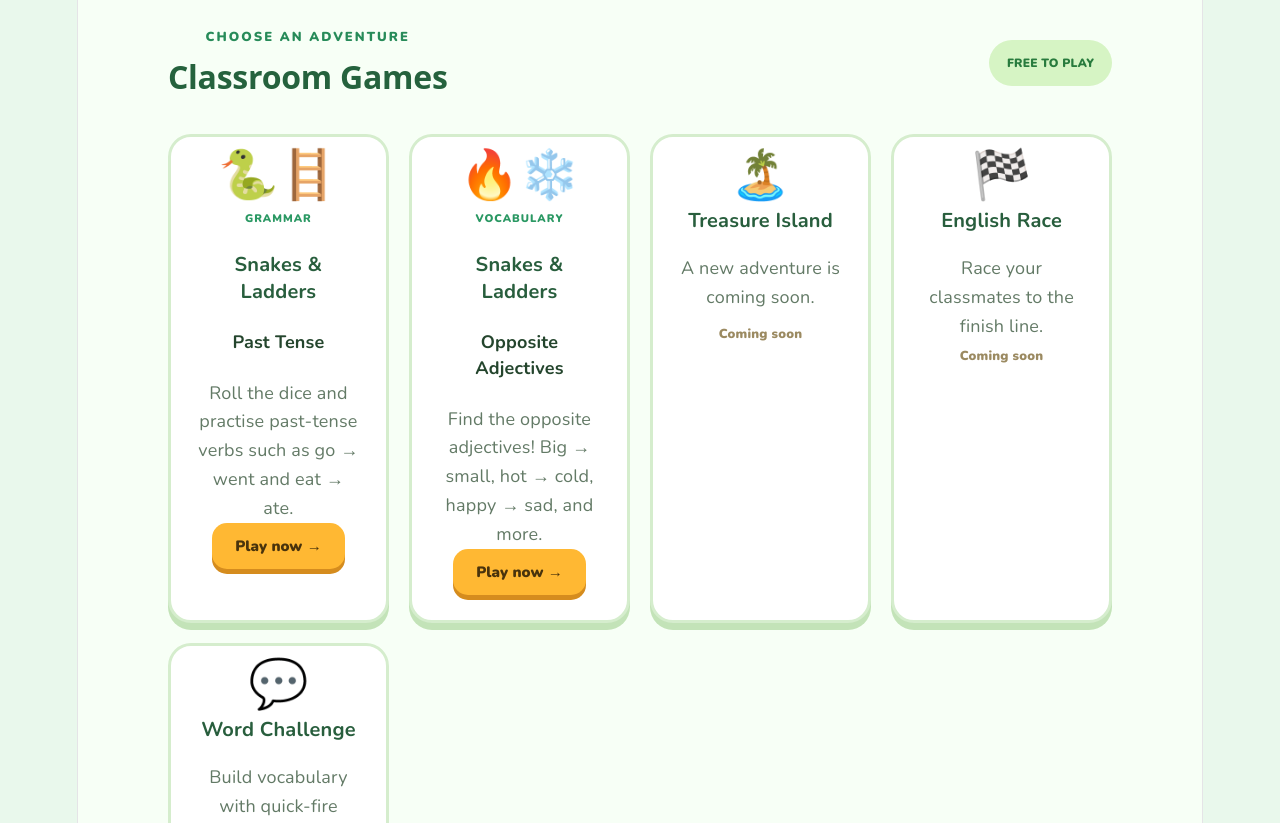
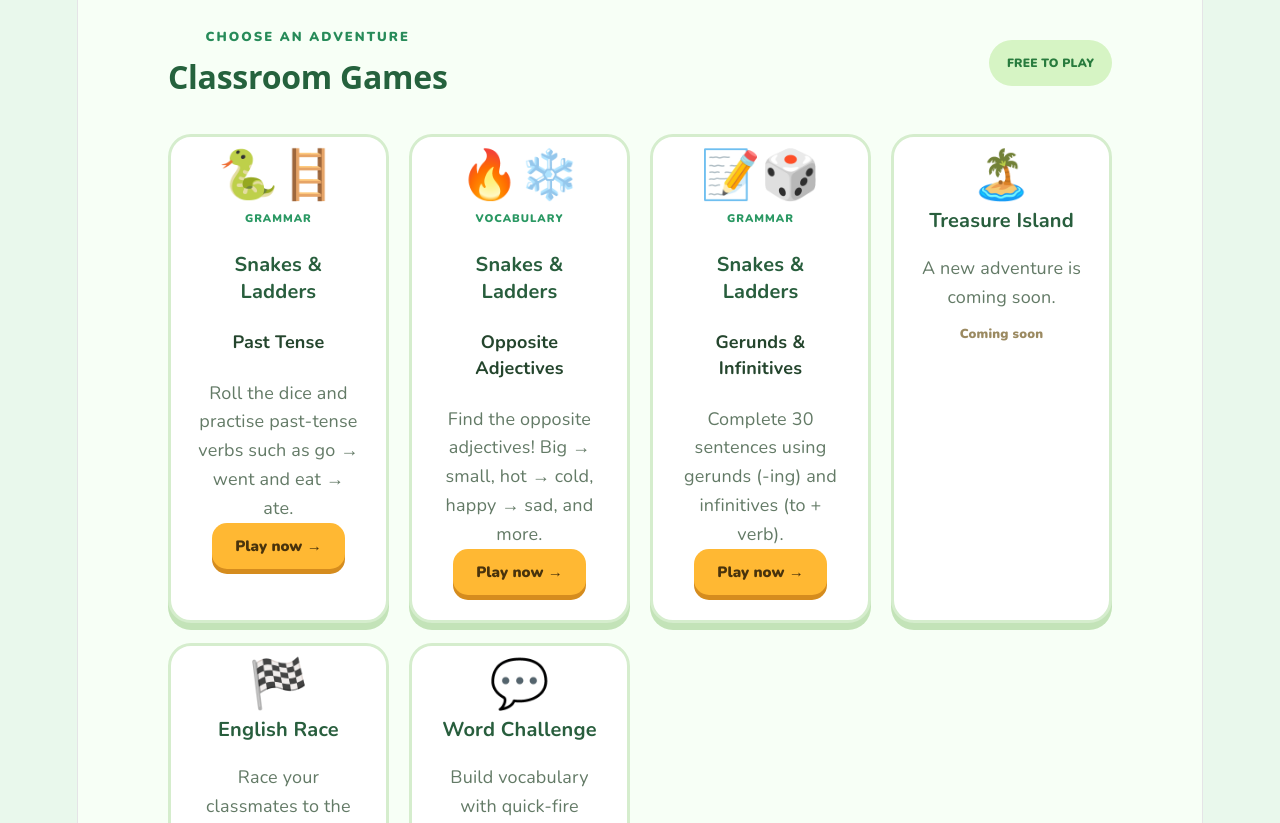
Before and after one commit to joshuah4591-dot/English-game-hub, a React (Vite) app: page / in a window 1280 px wide. Shown: the part 600-1423 px from the top of the page. Built offline with nearby package versions, Linux system fonts and the light colour scheme.

Commit message:
Add Gerunds and Infinitives game

```diff
--- a/src/App.jsx
+++ b/src/App.jsx
@@ -2,7 +2,9 @@
 import { useEffect, useRef, useState } from 'react'
 import './App.css'
 
+// ==================================================
 // GAME TOPICS
+// ==================================================
 
 const gameTopics = {
   pastTense: {
@@ -51,14 +53,78 @@ const gameTopics = {
       'cheap', 'unhealthy', 'careless',
       'boring', 'selfish'
     ]
+  },
+
+  gerundsInfinitives: {
+    title: 'Gerunds & Infinitives',
+    subtitle: 'Complete the sentence!',
+    question: 'Complete the sentence:',
+    instruction: 'Complete the sentence',
+    words: [
+      'Want', 'Enjoy', 'Decide', 'Finish', 'Hope',
+      'Avoid', 'Promise', 'Keep', 'Need', 'Suggest',
+      'Agree', 'Miss', 'Plan', 'Practise', 'Refuse',
+      'Dislike', 'Offer', 'Consider', 'Expect', 'Admit',
+      'Choose', 'Discuss', 'Manage', 'Imagine',
+      'Learn', 'Recommend', 'Wish', 'Mind',
+      'Prepare', 'Risk'
+    ],
+    sentences: [
+      'I want ______ (play) football.',
+      'She enjoys ______ (dance).',
+      'He decided ______ (leave) early.',
+      'They finished ______ (eat) dinner.',
+      'We hope ______ (win) the game.',
+      'I avoid ______ (run) in the rain.',
+      'She promised ______ (help) me.',
+      'He keeps ______ (talk) in class.',
+      'I need ______ (study) tonight.',
+      'They suggested ______ (walk) home.',
+      'She agreed ______ (come) with us.',
+      'I miss ______ (play) with my friends.',
+      'He plans ______ (travel) to Japan.',
+      'We practised ______ (sing) the song.',
+      'She refused ______ (answer) the question.',
+      'He dislikes ______ (cook).',
+      'I offered ______ (carry) the bag.',
+      'They considered ______ (move) house.',
+      'I expect ______ (pass) the test.',
+      'She admitted ______ (lie) to her teacher.',
+      'We chose ______ (stay) at home.',
+      'They discussed ______ (go) to the beach.',
+      'He managed ______ (finish) his homework.',
+      'Can you imagine ______ (fly) in space?',
+      'I learned ______ (swim) last year.',
+      'She recommended ______ (visit) the museum.',
+      'I wish ______ (see) you again.',
+      'Would you mind ______ (open) the window?',
+      'They prepared ______ (leave) early.',
+      'He risks ______ (lose) his money.'
+    ],
+    answers: [
+      'to play', 'dancing', 'to leave', 'eating',
+      'to win', 'running', 'to help', 'talking',
+      'to study', 'walking', 'to come', 'playing',
+      'to travel', 'singing', 'to answer', 'cooking',
+      'to carry', 'moving', 'to pass', 'lying',
+      'to stay', 'going', 'to finish', 'flying',
+      'to swim', 'visiting', 'to see', 'opening',
+      'to leave', 'losing'
+    ]
   }
 }
+
+// ==================================================
+// GAME SETTINGS
+// ==================================================
 
 const STEP_TIME = 550
 const ROLL_TIME = 1500
 
+// ==================================================
 // SNAKES AND LADDERS
-// Same positions and images as your current game.
+// SAME POSITIONS AS BEFORE
+// ==================================================
 
 const connections = [
   { type: 'ladder', from: 5, to: 12 },
@@ -106,7 +172,9 @@ const connectionAt = Object.fromEntries(
   connections.map(item => [item.from, item])
 )
 
+// ==================================================
 // BOARD NUMBERING
+// ==================================================
 
 const boardRows = Array.from({ length: 5 }, (_, index) => {
   const row = 4 - index
@@ -130,7 +198,10 @@ function centerOf(number) {
   }
 }
 
+// ==================================================
 // BOARD ART
+// WOODEN LADDERS AND SNAKE IMAGES
+// ==================================================
 
 function BoardArt() {
   return (
@@ -163,6 +234,7 @@ function BoardArt() {
           const py = dx / len
 
           const railWidth = 8
+
           const stepCount = Math.max(
             3,
             Math.floor(len / 25)
@@ -170,6 +242,8 @@ function BoardArt() {
 
           return (
             <g key={from}>
+              {/* Dark wooden outlines */}
+
               {[-railWidth, railWidth].map(offset => (
                 <line
                   key={`outline-${offset}`}
@@ -183,6 +257,8 @@ function BoardArt() {
                 />
               ))}
 
+              {/* Light wooden rails */}
+
               {[-railWidth, railWidth].map(offset => (
                 <line
                   key={`rail-${offset}`}
@@ -195,6 +271,8 @@ function BoardArt() {
                   strokeLinecap="round"
                 />
               ))}
+
+              {/* Wooden ladder rungs */}
 
               {Array.from(
                 { length: stepCount },
@@ -219,6 +297,8 @@ function BoardArt() {
           )
         })}
 
+      {/* Cartoon snake images */}
+
       {connections
         .filter(c => c.type === 'snake')
         .map(c => (
@@ -239,7 +319,9 @@ function BoardArt() {
   )
 }
 
-// REAL 3D DICE
+// ==================================================
+// 3D ROLLING DICE
+// ==================================================
 
 function Dice3D({ value, rolling }) {
   const rotations = {
@@ -296,13 +378,12 @@ function Dice3D({ value, rolling }) {
   )
 }
 
-// ANIMATED ANSWER CELEBRATION
+// ==================================================
+// ANSWER CELEBRATION
+// WORKS WITH ALL THREE GAME TOPICS
+// ==================================================
 
-function AnswerCelebration({
-  question,
-  topic,
-  onClose
-}) {
+function AnswerCelebration({ question, topic, onClose }) {
   const confettiColors = [
     '#ffd700',
     '#ff6b6b',
@@ -310,6 +391,12 @@ function AnswerCelebration({
     '#60a5fa',
     '#c084fc'
   ]
+
+  const originalQuestion = topic.sentences
+    ? topic.sentences[question - 1]
+    : topic.words[question - 1]
+
+  const correctAnswer = topic.answers[question - 1]
 
   return (
     <div
@@ -367,7 +454,7 @@ function AnswerCelebration({
         </div>
 
         <div className="celebration-original">
-          {topic.words[question - 1]}
+          {originalQuestion}
         </div>
 
         <div className="celebration-arrow">
@@ -380,7 +467,7 @@ function AnswerCelebration({
           </div>
 
           <div className="celebration-answer">
-            {topic.answers[question - 1]}
+            {correctAnswer}
           </div>
         </div>
 
@@ -399,10 +486,13 @@ function AnswerCelebration({
   )
 }
 
+// ==================================================
 // MAIN APPLICATION
+// ==================================================
 
 export default function App() {
   const [page, setPage] = useState('home')
+
   const [gameType, setGameType] = useState('pastTense')
 
   const topic = gameTopics[gameType]
@@ -424,6 +514,7 @@ export default function App() {
   )
 
   const [winner, setWinner] = useState(null)
+
   const timers = useRef([])
 
   const busy =
@@ -431,6 +522,10 @@ export default function App() {
     moving ||
     question !== null ||
     winner !== null
+
+  // ----------------------------------------------
+  // TIMER MANAGEMENT
+  // ----------------------------------------------
 
   function schedule(fn, ms) {
     const id = setTimeout(fn, ms)
@@ -447,6 +542,10 @@ export default function App() {
       timers.current.forEach(clearTimeout)
     }
   }, [])
+
+  // ----------------------------------------------
+  // RESET GAME
+  // ----------------------------------------------
 
   function resetGame() {
     cancelTimers()
@@ -467,11 +566,31 @@ export default function App() {
     setMessage('Team 1, roll the dice to begin!')
   }
 
+  // ----------------------------------------------
+  // SELECT A GAME FROM THE HOMEPAGE
+  // ----------------------------------------------
+
   function startGame(type) {
     resetGame()
     setGameType(type)
     setPage('game')
   }
+
+  // ----------------------------------------------
+  // CREATE THE QUESTION MESSAGE
+  // ----------------------------------------------
+
+  function getQuestionMessage(square) {
+    if (topic.sentences) {
+      return topic.sentences[square - 1]
+    }
+
+    return `${topic.instruction} "${topic.words[square - 1]}"!`
+  }
+
+  // ----------------------------------------------
+  // ROLL DICE AND MOVE ONE SQUARE AT A TIME
+  // ----------------------------------------------
 
   function rollDice() {
     if (busy) return
@@ -488,13 +607,15 @@ export default function App() {
     schedule(() => {
       setRolling(false)
 
-      // Handle a roll at the end of the board.
+      // If already at square 30, ask the final question.
       if (destination === current) {
         setQuestion(current)
         setAnswerPopup(false)
+
         setMessage(
-          `${teams[turn].name}, ${topic.instruction.toLowerCase()} "${topic.words[current - 1]}"!`
+          `${teams[turn].name}, ${getQuestionMessage(current)}`
         )
+
         return
       }
 
@@ -521,7 +642,7 @@ export default function App() {
               setAnswerPopup(false)
 
               setMessage(
-                `${teams[turn].name}, ${topic.instruction.toLowerCase()} "${topic.words[square - 1]}"!`
+                `${teams[turn].name}, ${getQuestionMessage(square)}`
               )
             }, STEP_TIME)
           }
@@ -529,6 +650,10 @@ export default function App() {
       }
     }, ROLL_TIME)
   }
+
+  // ----------------------------------------------
+  // CORRECT OR INCORRECT ANSWER
+  // ----------------------------------------------
 
   function finishTurn(correct) {
     if (
@@ -566,7 +691,10 @@ export default function App() {
     setTeams(prev =>
       prev.map((team, i) =>
         i === turn
-          ? { ...team, position: destination }
+          ? {
+              ...team,
+              position: destination
+            }
           : team
       )
     )
@@ -574,7 +702,11 @@ export default function App() {
     function completeTurn() {
       if (destination === 30) {
         setWinner(turn)
-        setMessage(`🏆 ${teams[turn].name} wins!`)
+
+        setMessage(
+          `🏆 ${teams[turn].name} wins!`
+        )
+
         setMoving(false)
         return
       }
@@ -582,9 +714,11 @@ export default function App() {
       const next = (turn + 1) % teams.length
 
       setTurn(next)
+
       setMessage(
         `${feedback} ${teams[next].name}, you're up!`
       )
+
       setMoving(false)
     }
 
@@ -595,10 +729,20 @@ export default function App() {
     }
   }
 
+  // ==================================================
+  // WEBSITE
+  // ==================================================
+
   return (
     <div className="app">
+
       {page === 'home' ? (
         <>
+
+          {/* ======================================
+              NAVIGATION
+          ====================================== */}
+
           <nav className="navbar">
             <div className="logo">
               🎲 English Game Hub
@@ -616,6 +760,10 @@ export default function App() {
               </button>
             </div>
           </nav>
+
+          {/* ======================================
+              HOMEPAGE HERO
+          ====================================== */}
 
           <section className="hero">
             <div className="hero-content">
@@ -636,7 +784,8 @@ export default function App() {
               <button
                 className="main-button"
                 onClick={() => {
-                  document.getElementById('games')
+                  document
+                    .getElementById('games')
                     ?.scrollIntoView({ behavior: 'smooth' })
                 }}
               >
@@ -651,6 +800,10 @@ export default function App() {
               <strong>Ready to play?</strong>
             </div>
           </section>
+
+          {/* ======================================
+              GAME SELECTION
+          ====================================== */}
 
           <section
             className="games-section"
@@ -683,13 +836,9 @@ export default function App() {
                   GRAMMAR
                 </span>
 
-                <h3>
-                  Snakes & Ladders
-                </h3>
+                <h3>Snakes & Ladders</h3>
 
-                <h4>
-                  Past Tense
-                </h4>
+                <h4>Past Tense</h4>
 
                 <p>
                   Roll the dice and practise
@@ -716,13 +865,9 @@ export default function App() {
                   VOCABULARY
                 </span>
 
-                <h3>
-                  Snakes & Ladders
-                </h3>
+                <h3>Snakes & Ladders</h3>
 
-                <h4>
-                  Opposite Adjectives
-                </h4>
+                <h4>Opposite Adjectives</h4>
 
                 <p>
                   Find the opposite adjectives!
@@ -738,7 +883,38 @@ export default function App() {
                 </button>
               </article>
 
-              {/* FUTURE GAMES */}
+              {/* GAME 3: GERUNDS & INFINITIVES */}
+
+              <article className="game-card">
+                <div className="game-icon">
+                  📝🎲
+                </div>
+
+                <span className="game-category">
+                  GRAMMAR
+                </span>
+
+                <h3>Snakes & Ladders</h3>
+
+                <h4>Gerunds & Infinitives</h4>
+
+                <p>
+                  Complete 30 sentences using
+                  gerunds (-ing) and infinitives
+                  (to + verb).
+                </p>
+
+                <button
+                  className="play-button"
+                  onClick={() =>
+                    startGame('gerundsInfinitives')
+                  }
+                >
+                  Play now →
+                </button>
+              </article>
+
+              {/* FUTURE GAME: TREASURE ISLAND */}
 
               <article className="game-card">
                 <div className="game-icon">
@@ -756,6 +932,8 @@ export default function App() {
                 </span>
               </article>
 
+              {/* FUTURE GAME: ENGLISH RACE */}
+
               <article className="game-card">
                 <div className="game-icon">
                   🏁
@@ -772,6 +950,8 @@ export default function App() {
                 </span>
               </article>
 
+              {/* FUTURE GAME: WORD CHALLENGE */}
+
               <article className="game-card">
                 <div className="game-icon">
                   💬
@@ -787,8 +967,13 @@ export default function App() {
                   Coming soon
                 </span>
               </article>
+
             </div>
           </section>
+
+          {/* ======================================
+              CUSTOM GAME SECTION
+          ====================================== */}
 
           <section className="custom-section">
             <div className="custom-icon">
@@ -804,6 +989,10 @@ export default function App() {
               </p>
             </div>
           </section>
+
+          {/* ======================================
+              MEMBERSHIP SECTION
+          ====================================== */}
 
           <section
             className="membership-section"
@@ -836,6 +1025,10 @@ export default function App() {
             </div>
           </section>
 
+          {/* ======================================
+              FOOTER
+          ====================================== */}
+
           <footer>
             <strong>
               🎲 English Game Hub
@@ -845,9 +1038,16 @@ export default function App() {
               Made for playful English learning.
             </p>
           </footer>
+
         </>
       ) : (
+
+        // ==========================================
+        // GAME PAGE
+        // ==========================================
+
         <main className="game-page">
+
           <div className="jungle-leaf leaf-left">
             🌿
           </div>
@@ -855,6 +1055,8 @@ export default function App() {
           <div className="jungle-leaf leaf-right">
             🌴
           </div>
+
+          {/* GAME HEADER */}
 
           <div className="game-top">
             <button
@@ -882,14 +1084,20 @@ export default function App() {
               </h2>
 
               <p>
-                Roll the dice • Move your team •
+                Roll the dice • Move your team •{' '}
                 {topic.subtitle}
               </p>
             </div>
           </div>
 
           <div className="game-layout">
+
+            {/* ==================================
+                GAME BOARD
+            ================================== */}
+
             <section className="board-shell">
+
               <div className="board-banner">
                 <span>
                   🌟 RACE TO 30!
@@ -901,6 +1109,9 @@ export default function App() {
               </div>
 
               <div className="board">
+
+                {/* BOARD SQUARES */}
+
                 <div className="board-grid">
                   {boardRows.flat().map(number => (
                     <div
@@ -928,7 +1139,11 @@ export default function App() {
                   ))}
                 </div>
 
+                {/* SNAKES AND LADDERS */}
+
                 <BoardArt />
+
+                {/* MOVING TEAM CHARACTERS */}
 
                 <div className="explorer-layer">
                   {teams.map((team, i) => {
@@ -954,6 +1169,7 @@ export default function App() {
                     )
                   })}
                 </div>
+
               </div>
 
               <div className="board-footer">
@@ -961,9 +1177,17 @@ export default function App() {
                 <span> • </span>
                 🪜 Climb up the ladders
               </div>
+
             </section>
 
+            {/* ==================================
+                GAME CONTROLS
+            ================================== */}
+
             <aside className="game-controls">
+
+              {/* CURRENT TEAM */}
+
               <section className="turn-panel">
                 <span className="panel-eyebrow">
                   ⭐ WHO'S PLAYING?
@@ -980,7 +1204,9 @@ export default function App() {
                   {teams.map((team, i) => (
                     <div
                       className={`team-pill ${
-                        i === turn ? 'selected' : ''
+                        i === turn
+                          ? 'selected'
+                          : ''
                       }`}
                       key={i}
                     >
@@ -995,6 +1221,8 @@ export default function App() {
                   ))}
                 </div>
               </section>
+
+              {/* 3D DICE */}
 
               <section className="dice-panel">
                 <span className="panel-eyebrow">
@@ -1023,9 +1251,13 @@ export default function App() {
                 </button>
               </section>
 
+              {/* GAME MESSAGE */}
+
               <section className="message-panel">
                 💬 {message}
               </section>
+
+              {/* ENGLISH QUESTION */}
 
               <section className="question-panel">
                 <span className="panel-eyebrow">
@@ -1039,12 +1271,16 @@ export default function App() {
                     </p>
 
                     <div className="challenge-word">
-                      {topic.words[question - 1]}
+                      {topic.sentences
+                        ? topic.sentences[question - 1]
+                        : topic.words[question - 1]}
                     </div>
 
                     <button
                       className="reveal-button"
-                      onClick={() => setAnswerPopup(true)}
+                      onClick={() =>
+                        setAnswerPopup(true)
+                      }
                     >
                       ✨ REVEAL THE ANSWER! ✨
                     </button>
@@ -1052,14 +1288,18 @@ export default function App() {
                     <div className="answer-buttons">
                       <button
                         className="correct-button"
-                        onClick={() => finishTurn(true)}
+                        onClick={() =>
+                          finishTurn(true)
+                        }
                       >
                         ✓ CORRECT
                       </button>
 
                       <button
                         className="incorrect-button"
-                        onClick={() => finishTurn(false)}
+                        onClick={() =>
+                          finishTurn(false)
+                        }
                       >
                         ✕ INCORRECT
                       </button>
@@ -1076,6 +1316,8 @@ export default function App() {
                 )}
               </section>
 
+              {/* WINNER CELEBRATION */}
+
               {winner !== null && (
                 <section className="winner-panel">
                   🏆
@@ -1090,24 +1332,33 @@ export default function App() {
                 </section>
               )}
 
+              {/* RESTART BUTTON */}
+
               <button
                 className="reset-button"
                 onClick={resetGame}
               >
                 ↻ Restart Game
               </button>
+
             </aside>
           </div>
+
+          {/* ANSWER POPUP */}
 
           {answerPopup && question !== null && (
             <AnswerCelebration
               question={question}
               topic={topic}
-              onClose={() => setAnswerPopup(false)}
+              onClose={() =>
+                setAnswerPopup(false)
+              }
             />
           )}
+
         </main>
       )}
+
     </div>
   )
 }
```
